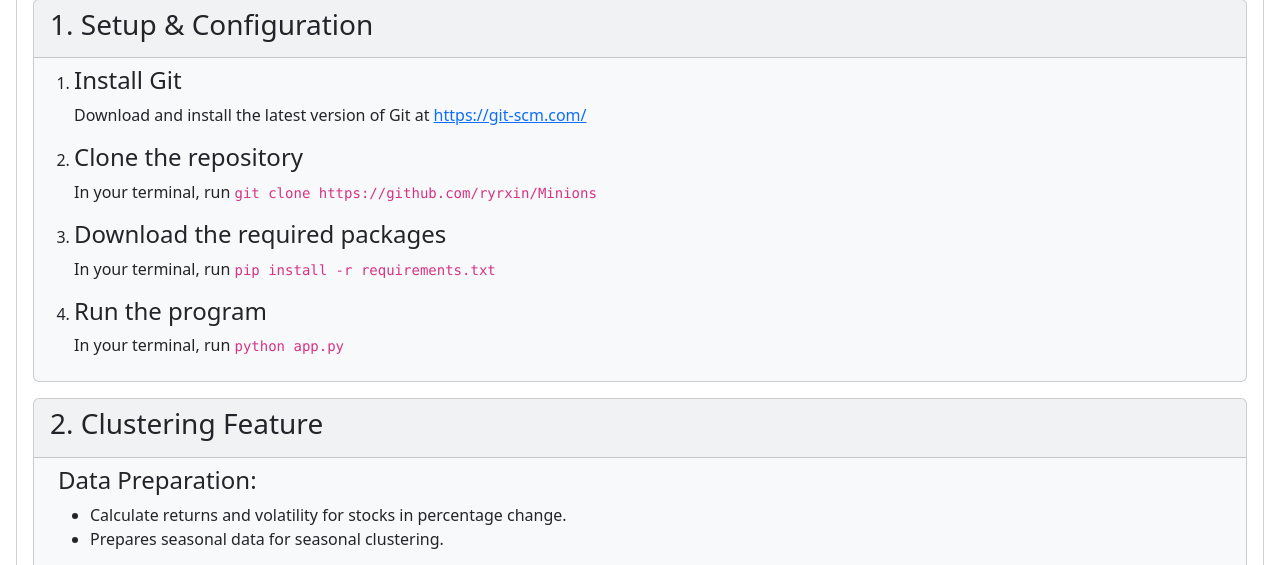
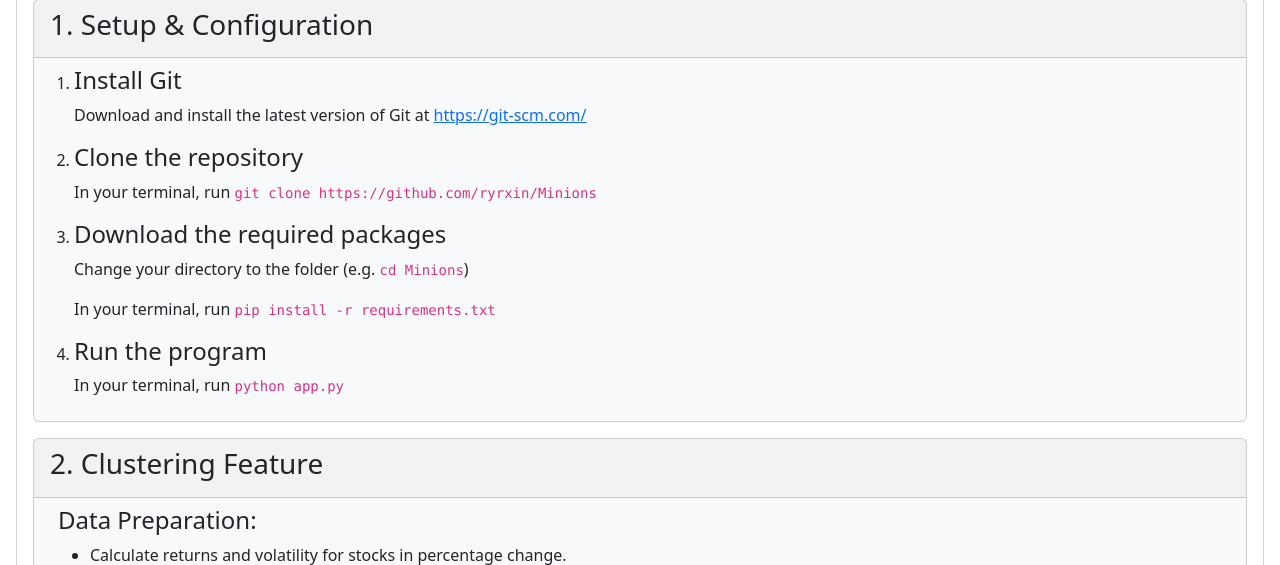
Before and after one commit to ryrxin/Minions, a Flask app: page / in a window 1280 px wide. Shown: the part 342-907 px from the top of the page. Run offline with Flask 3, Linux system fonts and the light colour scheme; some libraries are stand-ins or nearby versions.

Commit message:
added 'change directory' directions to readme

```diff
--- a/templates/index.html
+++ b/templates/index.html
@@ -37,10 +37,10 @@
                     <h3>Table of Contents:</h3>
                     <nav class="navbar navbar-dark">
                         <ul class="nav nav-pills">
-                        <li class="nav-item"><a class="btn nav-item nav-link" href="#setup-configuration">Setup & Configuration</a></li>
-                        <li class="nav-item"><a class="btn nav-item nav-link" href="#clustering-feature">Clustering Feature</a></li>
-                        <li class="nav-item"><a class="btn nav-item nav-link" href="#association-pairing-feature">Association Pairing Feature</a></li>
-                        <li class="nav-item"><a class="btn nav-item nav-link" href="#stock-price-prediction-feature">Stock Price Prediction Feature</a></li>
+                            <li class="nav-item"><a class="btn nav-item nav-link" href="#setup-configuration">Setup & Configuration</a></li>
+                            <li class="nav-item"><a class="btn nav-item nav-link" href="#clustering-feature">Clustering Feature</a></li>
+                            <li class="nav-item"><a class="btn nav-item nav-link" href="#association-pairing-feature">Association Pairing Feature</a></li>
+                            <li class="nav-item"><a class="btn nav-item nav-link" href="#stock-price-prediction-feature">Stock Price Prediction Feature</a></li>
                         </ul>
                     </nav>
 
@@ -61,6 +61,7 @@
                                     </li>
                                     <li>
                                         <h4>Download the required packages</h4>
+                                        <p>Change your directory to the folder (e.g. <code>cd Minions</code>)</p>
                                         <p>In your terminal, run <code>pip install -r requirements.txt</code></p>
                                     </li>
                                     <li>
```
Also changed, not shown: README.md.
